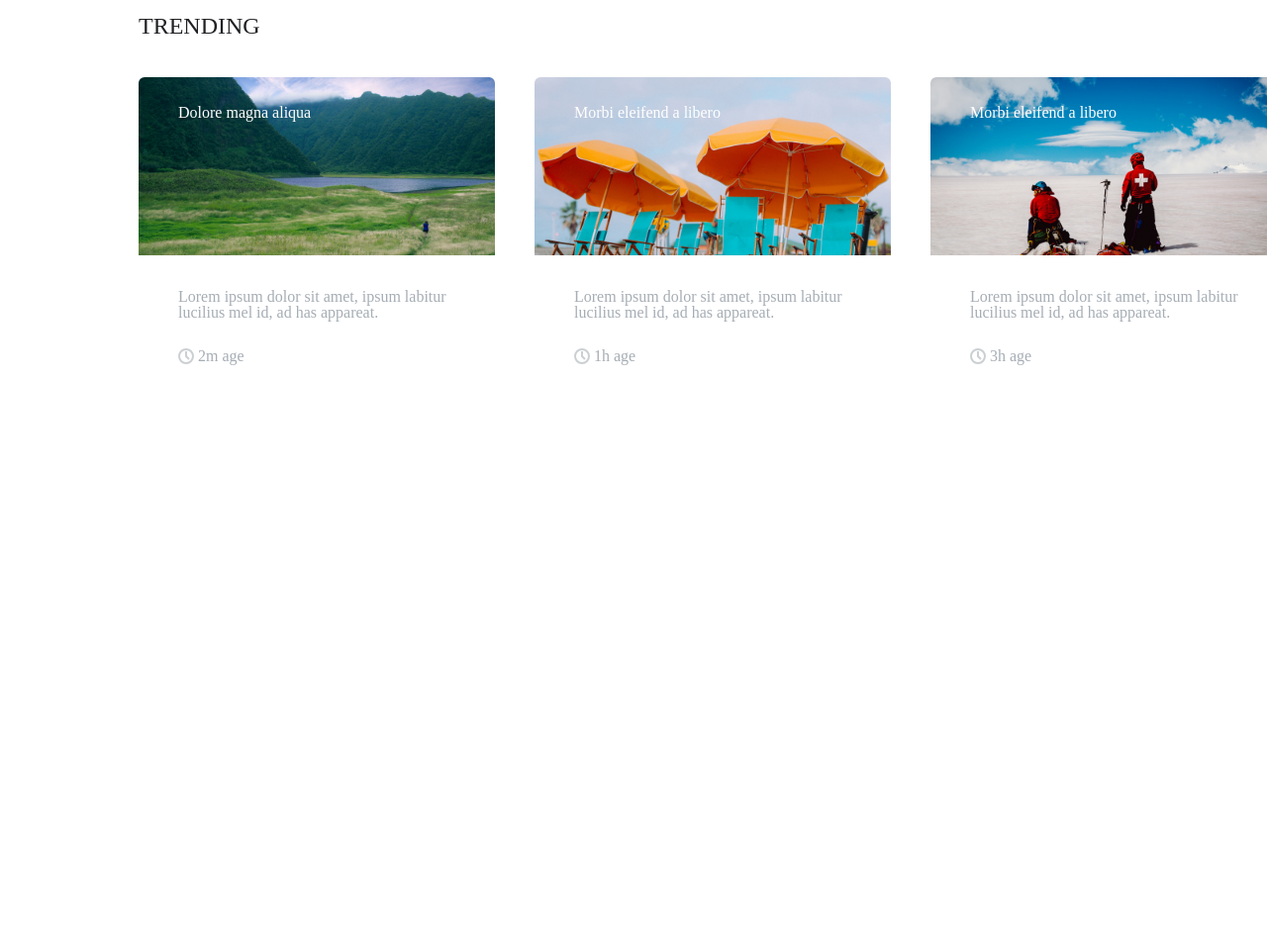
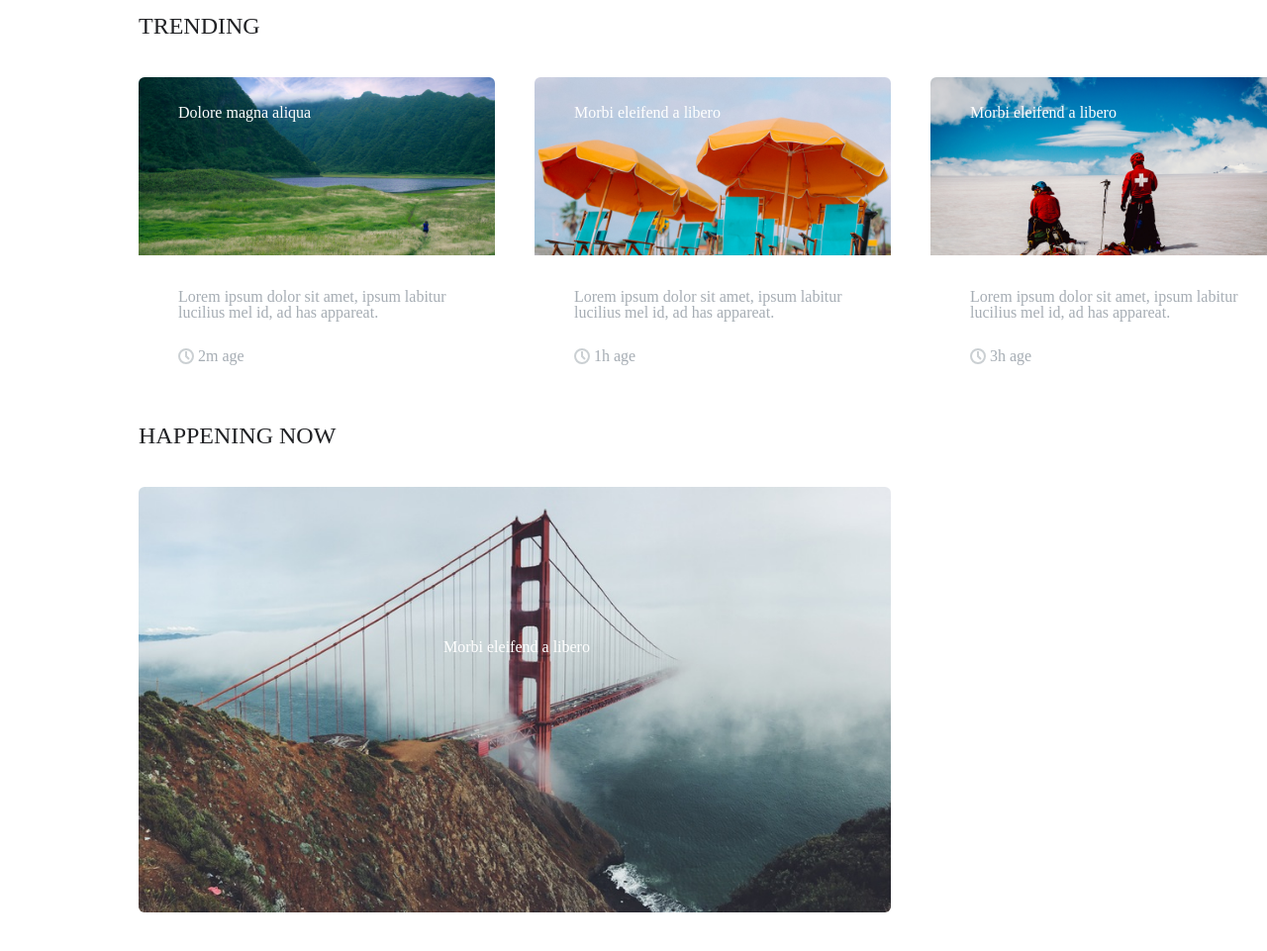
Before and after one commit to Archilg456/lesson5, a plain HTML site: page index.html in a window 1280 px wide. Shown: the part 77-1038 px from the top of the page at 99% size. Before the commit the page ends 800 px from the top, so only its background shows below. Drawn offline with Linux system fonts and the light colour scheme.

Commit message:
section 2 start

```diff
--- a/css/style.css
+++ b/css/style.css
@@ -83,3 +83,20 @@ display: inline-block;
     vertical-align: top;
     color: #A6ADB4;
 }
+.div-box {
+    width: 760px;
+    height: 960px;
+    margin-left: 140px ;
+    display: inline-block;
+    /* background: goldenrod; */
+}
+.imgabs {
+    position: absolute;
+    display: inline-block;
+}
+.textrela {
+    color: #FFFFFF;
+    position: relative;
+    margin-top: 194px;
+    margin-left: 308px;
+}
--- a/index.html
+++ b/index.html
@@ -61,9 +61,19 @@
     </section>
 
 
+    <section>
+            <div class="div-box">
+                <div class="hed-tex">
+                    <h1>HAPPENING NOW</h1>
+                </div>
+                <img src="img/bri.png" alt="briimg" class="imgabs">
+                <p class="textrela"> Morbi eleifend a libero</p>
+            </div>
 
 
 
 
+    </section>
+
 </body>
 </html>
```
Also changed, not shown: img/bri.png (added), img/forest.png (added).
